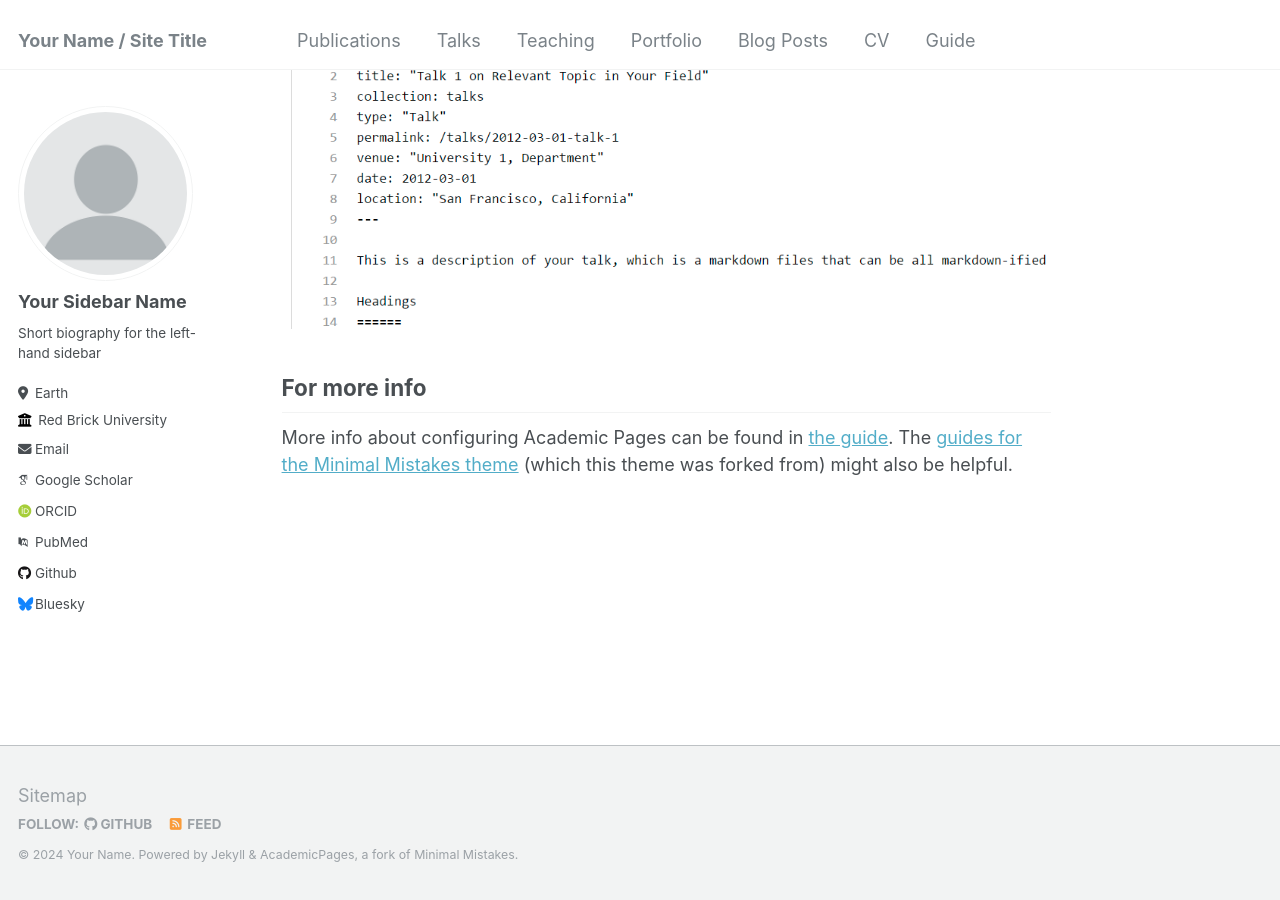
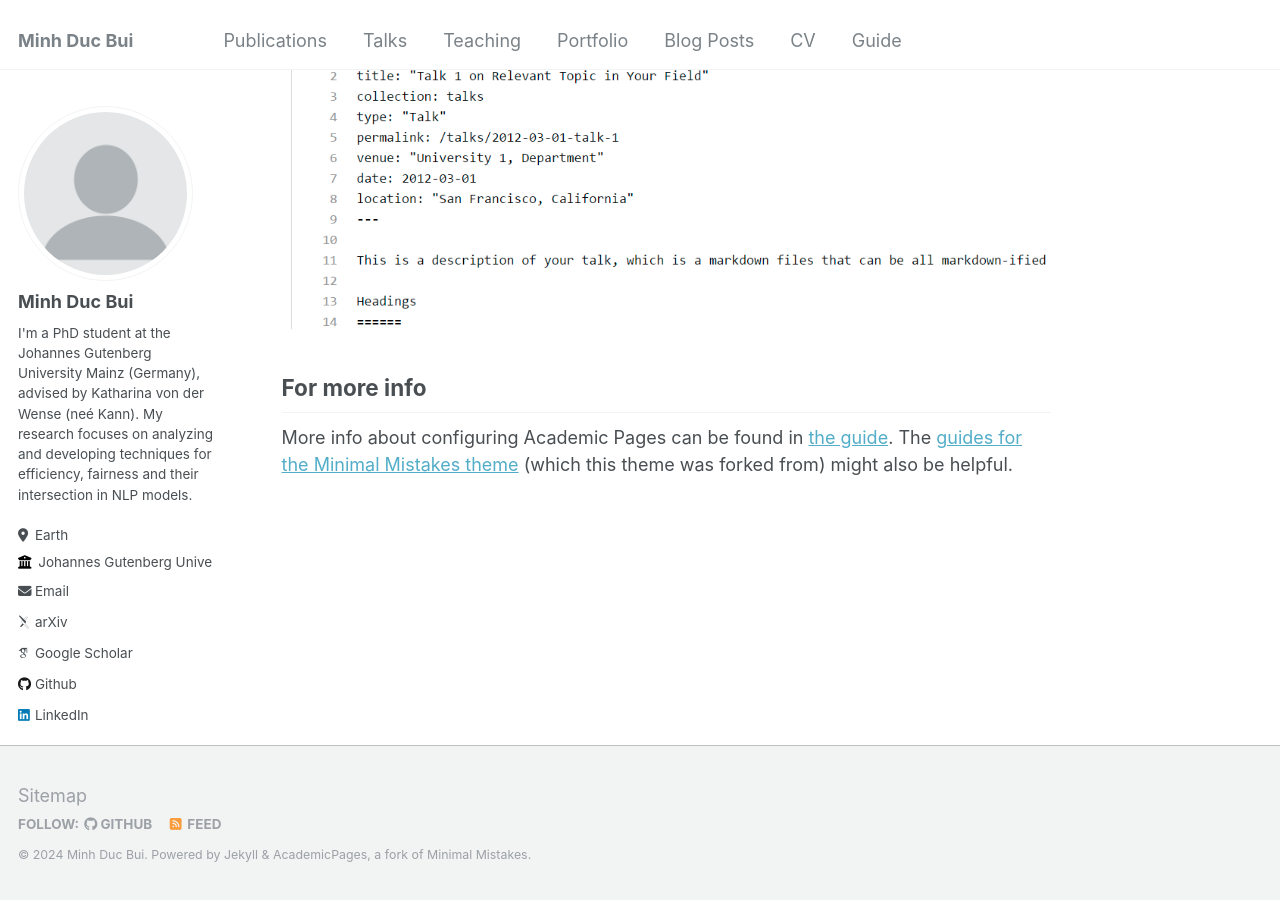
Before and after one commit to MinhDucBui/minhducbui.github.io, a Jekyll site: the page built from _pages/about.md, in a window 1280 px wide and 900 px high, scrolled down 2660 px. Built offline with Jekyll 4.4.1, drawn with Linux system fonts in a browser that asks for light colours; some web fonts are replaced.

Commit message:
Update _config.yml

```diff
--- a/_config.yml
+++ b/_config.yml
@@ -8,11 +8,11 @@
 
 # Basic Site Settings
 locale                   : "en-US"
-title                    : "Your Name / Site Title"
+title                    : "Minh Duc Bui"
 title_separator          : "-"
-name                     : &name "Your Name"
+name                     : &name "Minh Duc Bui"
 description              : &description "personal description"
-url                      : https://academicpages.github.io # the base hostname & protocol for your site e.g. "https://mmistakes.github.io"
+url                      : https://minhducbui.github.io # the base hostname & protocol for your site e.g. "https://mmistakes.github.io"
 baseurl                  : "" # the subpath of your site, e.g. "/blog"
 repository               : "academicpages/academicpages.github.io"
 
@@ -22,33 +22,33 @@ repository               : "academicpages/academicpages.github.io"
 author:
   # Biographic information
   avatar           : "profile.png"
-  name             : "Your Sidebar Name"
+  name             : "Minh Duc Bui"
   pronouns         : # example: "she/her"
-  bio              : "Short biography for the left-hand sidebar"
+  bio              : "I'm a PhD student at the Johannes Gutenberg University Mainz (Germany), advised by Katharina von der Wense (neé Kann). My research focuses on analyzing and developing techniques for efficiency, fairness and their intersection in NLP models."
   location         : "Earth"
-  employer         : "Red Brick University"
+  employer         : "Johannes Gutenberg University Mainz (Germany)"
   uri              : # URL
-  email            : "none@example.org"
+  email            : "ducyaner@gmail.com"
 
   # Academic websites
-  arxiv            : # URL - Update with the correct link to your profile
-  googlescholar    : "https://scholar.google.com/citations?user=PS_CX0AAAAAJ"
+  arxiv            : "https://arxiv.org/search/cs?searchtype=author&query=Bui,+M+D" # URL - Update with the correct link to your profile
+  googlescholar    : "https://scholar.google.de/citations?user=HCfb39kAAAAJ&hl=de"
   impactstory      : # URL
-  orcid            : "http://orcid.org/yourorcidurl"
+  orcid            :
   semantic         : # URL
-  pubmed           : "https://www.ncbi.nlm.nih.gov/pubmed/?term=john+snow"
+  pubmed           :
   researchgate     : # URL
 
   # Repositories and software development
   bitbucket        : # Username - Update with your username on the site
   codepen          : # Username
   dribbble         : # Username
-  github           : "academicpages"
+  github           : "https://github.com/MinhDucBui"
   kaggle           : # Username
   stackoverflow    : # User number or user number and name (i.e., use "1" or "1/jeff-atwood")
 
   # Social media
-  bluesky          : "bsky.app" # Replace this with you Bluesky username
+  bluesky          : # Replace this with you Bluesky username
   facebook         : # Username
   flickr           : # Username
   foursquare       : # Username
@@ -57,7 +57,7 @@ author:
   keybase          : # Username
   instagram        : # Username
   lastfm           : # Username
-  linkedin         : # Username
+  linkedin         : "https://www.linkedin.com/in/minh-duc-bui/" # Username
   mastodon         : # URL
   medium           : # URL
   pinterest        : # Username
@@ -121,7 +121,7 @@ yandex_site_verification :
 
 # Social Sharing
 twitter:
-  username               : &twitter
+  username               : &twitter "minhducbui_nlp"
 facebook:
   username               :
   app_id                 :
@@ -137,7 +137,7 @@ social:
 
 # Analytics
 analytics:
-  provider               :  "false" # false (default), "google", "google-universal", "google-analytics-4", "custom"
+  provider               :  "google" # false (default), "google", "google-universal", "google-analytics-4", "custom"
   google:
     tracking_id          :
 
```
